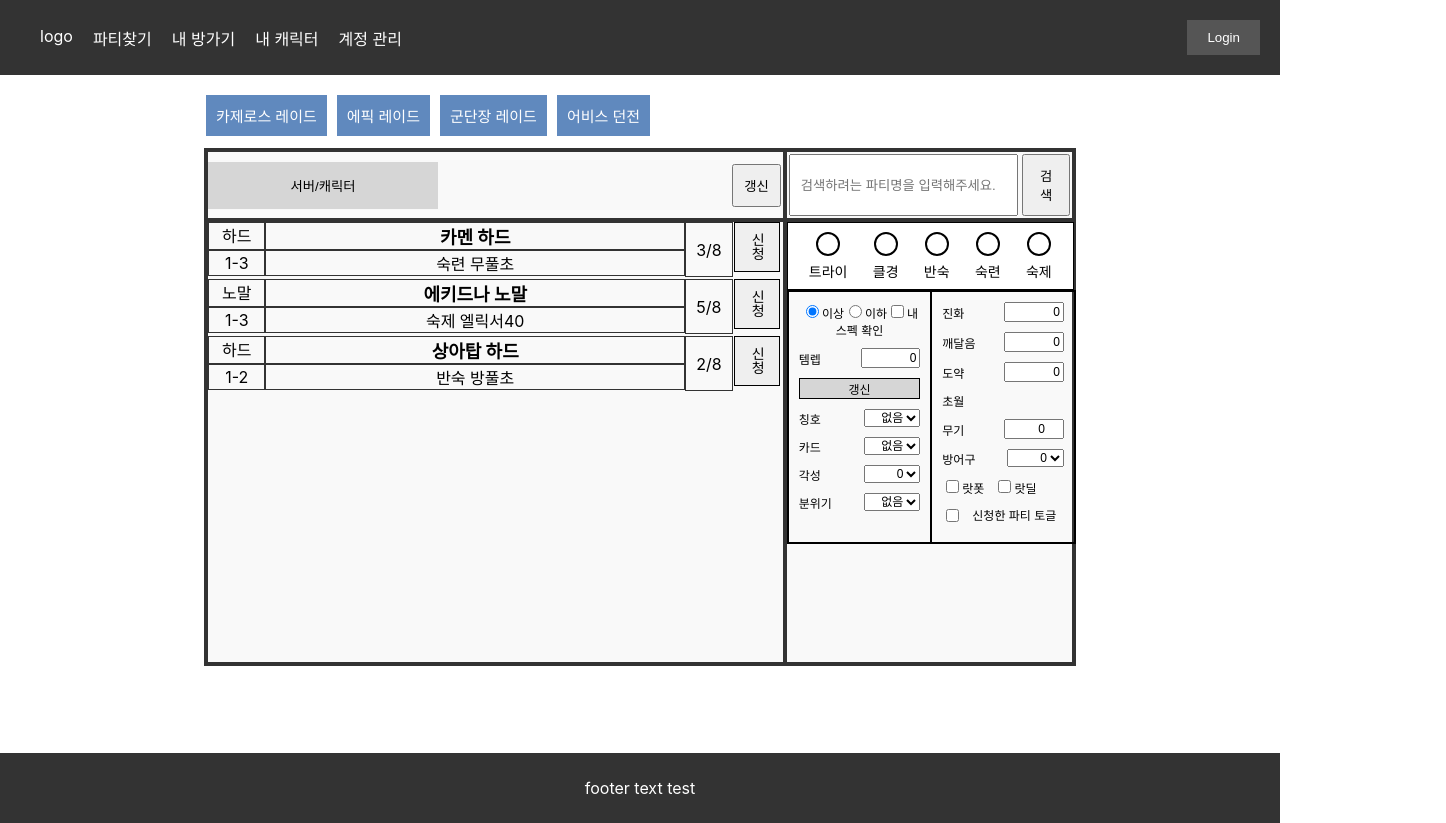
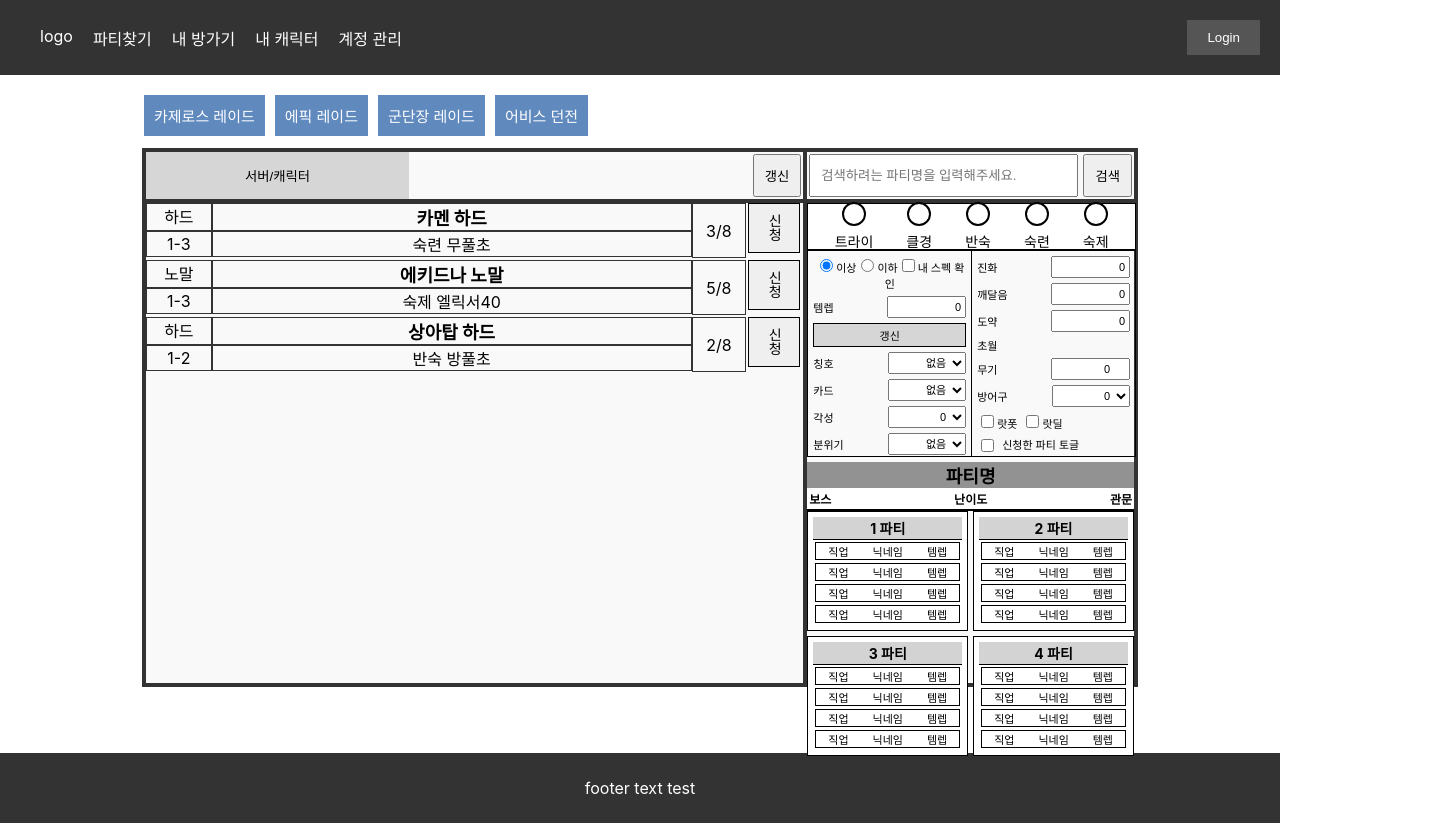
Before and after one commit to bsko98/lostark-party-page, a React (Create React App) app: page / in a window 1280 px wide. Shown: the whole page, 1446 px wide, since content can reach past the window. Built offline with nearby package versions, Linux system fonts and the light colour scheme.

Commit message:
이제 디자인 받은거 적용 해야 하고 데이터 연결 해야함함

```diff
--- a/src/components/PartyFilter.css
+++ b/src/components/PartyFilter.css
@@ -1,60 +1,65 @@
 .party-filter-container {
     display: flex;
     width: 100%;
-    height: 250px;
-    border: 2px solid black;
+    height: 205px;
+    border: 1px solid black;
     padding: 0;
 }
 
 .filter-section {
     flex: 1;
-    padding: 10px;
+    padding: 5px;
     display: flex;
     flex-direction: column;
-    gap: 10px;
+    gap: 5px;
 }
 
 .left-section {
-    border-right: 2px solid black;
+    border-right: 1px solid black;
 }
 
 .input-row {
     display: flex;
     align-items: center;
     justify-content: space-between;
-    gap: 10px;
-    font-size: 12px;
+    gap: 5px;
+    font-size: 11px;
 }
+
 .input-row label {
     flex: 1;
     text-align: left;
+    font-size: 11px;
 }
 
 .input-row .half-width {
     flex: 1;
     text-align: right;
-    width: 50%;
-    font-size: 12px;
+    width: 45%;
+    font-size: 11px;
+    padding: 3px;
 }
 
 .filter-options {
     display: flex;
     align-items: center;
-    gap: 10px;
-    font-size: 12px;
+    gap: 5px;
+    font-size: 11px;
 }
 
 .checkbox-group {
     display: flex;
-    gap: 10px;
-    font-size: 12px;
+    gap: 5px;
+    font-size: 11px;
+
 }
 
 .refresh-button {
     background-color: #d6d6d6;
     border: 1px solid black;
     cursor: pointer;
-    font-size: 12px;
+    font-size: 11px;
+    padding: 3px 6px;
 }
 
 .refresh-button.disabled {
@@ -64,11 +69,5 @@
 
 .full-width {
     width: 100%;
-    font-size: 12px;
+    font-size: 11px;
 }
-
-@media screen and (max-width: 768px) {
-    .party-filter-container {
-        flex-direction: column;
-    }
-}
--- a/src/components/PartyFilter.js
+++ b/src/components/PartyFilter.js
@@ -51,7 +51,6 @@ const PartyFilter = ({ filterDataArr, setFilterDataArr }) => {
     console.log(isMyPartyToggle);
   };
   const filterdata = () => {
-    // 새로운 객체를 한 번에 생성하여 추가
     const newFilterData = {
       selectedOption,
       isChecked,
--- /dev/null
+++ b/src/components/PartyTable.css
@@ -0,0 +1,76 @@
+.party-container {
+  width: 100%;
+  font-size: 12px;
+  margin-top: 5px;
+}
+
+.party-header {
+  background-color: #929292;
+  color: rgb(0, 0, 0);
+  font-size: 12px;
+  text-align: center;
+  font-weight: bold;
+  border-bottom: 1px solid black;
+
+}
+
+/* 보스 / 난이도 / 관문 */
+.subtitle {
+  display: flex;
+  justify-content: space-between;
+  background-color: white;
+  padding: 2px;
+  font-size: 12px;
+  font-weight: bold;
+  border-bottom: 1px solid black;
+  color: black;
+}
+
+.party-grid {
+  display: grid;
+  grid-template-columns: repeat(2, 1fr);
+  gap: 5px;
+}
+
+.party-box {
+  border: 1px solid black;
+  background-color: white;
+  padding: 5px;
+  font-size: 12px;
+}
+
+.party-name {
+  font-size: 14px;
+  font-weight: bold;
+  border-bottom: 1px solid black;
+  padding: 1px;
+  background-color: lightgray;
+}
+
+.party-members {
+  display: flex;
+  flex-direction: column;
+  gap: 3px;
+  padding: 2px;
+}
+
+.party-member {
+  display: flex;
+  align-items: center;
+  gap: 5px;
+  font-size: 11px;
+  text-align: left;
+  border: 1px solid black;
+}
+
+.party-member img {
+  width: 18px;
+  height: 18px;
+}
+
+.job,
+.nickname,
+.level {
+  flex: 1;
+  text-align: center;
+}
--- /dev/null
+++ b/src/components/PartyTable.js
@@ -0,0 +1,51 @@
+import React from "react";
+import "./PartyTable.css";
+
+const PartyTable = () => {
+  // 파티 데이터 (4개)
+  const parties = [
+    { id: 1, name: "1 파티" },
+    { id: 2, name: "2 파티" },
+    { id: 3, name: "3 파티" },
+    { id: 4, name: "4 파티" },
+  ];
+
+  // 각 파티별 멤버 데이터 (4명씩 고정)
+  const members = Array(4).fill({
+    job: "직업",
+    nickname: "닉네임",
+    level: "템렙",
+  });
+
+  return (
+    <div className="party-container">
+      <div className="party-header">
+        <div className="title">파티명</div>
+        <div className="subtitle">
+          <div>보스</div>
+          <div>난이도</div>
+          <div>관문</div>
+        </div>
+      </div>
+
+      <div className="party-grid">
+        {parties.map((party) => (
+          <div key={party.id} className="party-box">
+            <div className="party-name">{party.name}</div>
+            <div className="party-members">
+              {members.map((member, index) => (
+                <div key={index} className="party-member">
+                  <div className="job">{member.job}</div>
+                  <div className="nickname">{member.nickname}</div>
+                  <div className="level">{member.level}</div>
+                </div>
+              ))}
+            </div>
+          </div>
+        ))}
+      </div>
+    </div>
+  );
+};
+
+export default PartyTable;
--- a/src/components/RaidSelecter.css
+++ b/src/components/RaidSelecter.css
@@ -3,9 +3,9 @@
     display: flex;
     flex-direction: column;
     align-items: flex-start;
-    gap: 10px;
+    gap: 5px;
     width: 100%;
-    margin-left: 15%;
+    margin-left: 10%;
     margin-bottom: 1%;
   }
 
@@ -31,7 +31,7 @@
 
   .raid-list {
     display: flex;
-    gap: 10px;
+    gap: 5px;
     margin-top: 10px;
   }
 
--- a/src/components/SkillIndicator.css
+++ b/src/components/SkillIndicator.css
@@ -8,6 +8,7 @@
     position: relative;
     width: 94%;
     max-width: 100%;
+    height: 25px;
 }
 
 .step {
--- a/src/pages/PartyMain.css
+++ b/src/pages/PartyMain.css
@@ -2,7 +2,7 @@
 .maincontainer{
     background-color: #ffffff;
     border: 2px solid #333;
-    width: 70%;
+    width: 80%;
     margin: auto;
     display: grid;
     grid-template-columns: repeat(2, 1fr);
@@ -18,7 +18,7 @@
 .leftcontainer{
     flex: 2;
     width: 100%;
-    height: 55vh;
+    height: 60vh;
     border-right: #ffffff;
 }
 .lefttopcontainer{
@@ -31,7 +31,7 @@
 .rightcontainer{
     flex: 1;
     width: 100%;
-    height: 55vh;
+    height: 60vh;
     border-right: #ffffff;
 }
 .righttopcontainer{
--- a/src/pages/PartyMain.js
+++ b/src/pages/PartyMain.js
@@ -5,6 +5,7 @@ import Modal from "../components/Modal";
 import SkillIndicator from "../components/SkillIndicator";
 import PartyFilter from "../components/PartyFilter";
 import RaidSelecter from "../components/RaidSelecter";
+import PartyTable from "../components/PartyTable";
 
 const PartyMain = () => {
   const dataContainers = [
@@ -93,12 +94,14 @@ const PartyMain = () => {
             ) : (
               <p className="no-results">선택한 조건에 맞는 파티가 없습니다.</p>
             )}
+
           </div>
         </div>
         <div className="box">
           <div className="rightcontainer">
             <SkillIndicator onSelectTags={handleSelectTags} />
             <PartyFilter filterDataArr={filterDataArr} setFilterDataArr={setFilterDataArr}/>
+            <PartyTable></PartyTable>
           </div>
         </div>
       </div>
```
